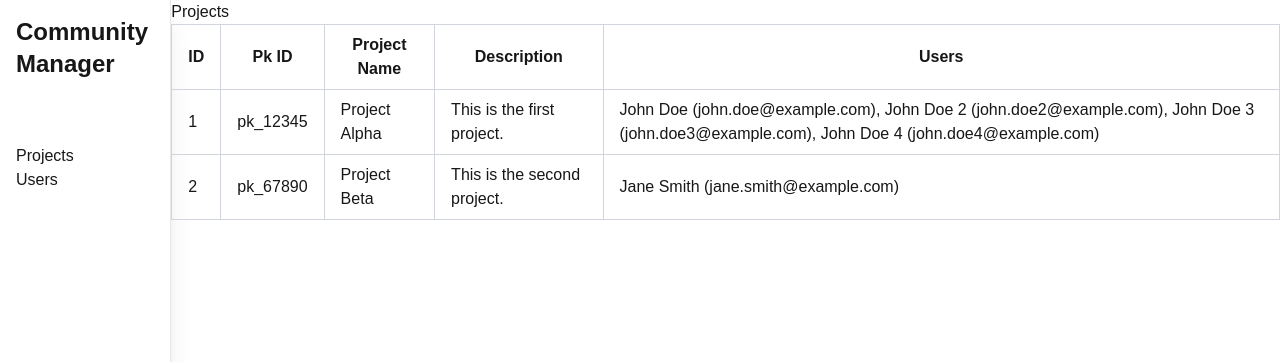
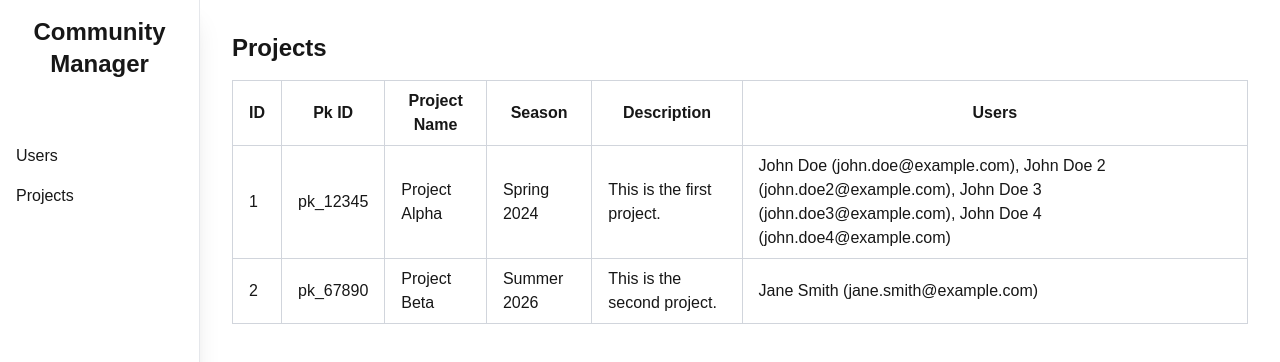
Before and after one commit to dataforgoodfr/d4g-community-manager, a Next.js app in the folder frontend/: page /projects in a window 1280 px wide. Shown: the top 362 px of the page. Built offline with nearby package versions, Linux system fonts and the light colour scheme.

Commit message:
fix header + improve UI

```diff
--- a/frontend/app/layout.tsx
+++ b/frontend/app/layout.tsx
@@ -26,14 +26,14 @@ export default function RootLayout({
     <html lang="en">
       <body className={`${geistSans.variable} ${geistMono.variable} antialiased`}>
         <div className="flex">
-          <div className="w-60 h-screen p-4 border-r border-gray-200 flex flex-col gap-16 shadow-xl">
-            <h1 className="text-2xl font-bold align-middle">Community Manager</h1>
-            <div className="flex flex-col">
+          <div className="w-50 grow-0 shrink-0 h-screen p-4 border-r border-gray-200 flex flex-col gap-16 shadow-xl">
+            <h1 className="text-2xl font-bold text-center">Community Manager</h1>
+            <div className="flex flex-col gap-4">
+              <a href="/users">Users</a>
               <a href="/projects">Projects</a>
-              <a href="/users">Users</a>
             </div>
           </div>
-          <div>{children}</div>
+          <div className="p-8">{children}</div>
         </div>
       </body>
     </html>
--- a/frontend/app/projects/page.tsx
+++ b/frontend/app/projects/page.tsx
@@ -3,6 +3,7 @@ interface Project {
   pk_id: string;
   name: string;
   description: string;
+  season: string;
   users: {
     id: number;
     username: string;
@@ -17,6 +18,7 @@ export default function Home() {
       pk_id: "pk_12345",
       name: "Project Alpha",
       description: "This is the first project.",
+      season: "Spring 2024",
       users: [
         {
           id: 1,
@@ -45,6 +47,7 @@ export default function Home() {
       pk_id: "pk_67890",
       name: "Project Beta",
       description: "This is the second project.",
+      season: "Summer 2026",
       users: [
         {
           id: 2,
@@ -56,14 +59,15 @@ export default function Home() {
   ];
 
   return (
-    <div>
-      <h1>Projects</h1>
+    <div className="flex flex-col gap-4">
+      <h1 className="text-2xl font-bold">Projects</h1>
       <table className="table-auto border-collapse border border-gray-300">
         <thead>
           <tr>
             <th className="border border-gray-300 px-4 py-2">ID</th>
             <th className="border border-gray-300 px-4 py-2">Pk ID</th>
             <th className="border border-gray-300 px-4 py-2">Project Name</th>
+            <th className="border border-gray-300 px-4 py-2">Season</th>
             <th className="border border-gray-300 px-4 py-2">Description</th>
             <th className="border border-gray-300 px-4 py-2">Users</th>
           </tr>
@@ -74,6 +78,7 @@ export default function Home() {
               <td className="border border-gray-300 px-4 py-2">{project.id}</td>
               <td className="border border-gray-300 px-4 py-2">{project.pk_id}</td>
               <td className="border border-gray-300 px-4 py-2">{project.name}</td>
+              <td className="border border-gray-300 px-4 py-2">{project.season}</td>
               <td className="border border-gray-300 px-4 py-2">{project.description}</td>
               <td className="border border-gray-300 px-4 py-2">
                 {project.users.map((user) => `${user.username} (${user.email})`).join(", ")}
--- a/frontend/app/users/page.tsx
+++ b/frontend/app/users/page.tsx
@@ -41,9 +41,12 @@ export default function Home() {
     },
   ];
 
+  // TODO: thead fix : https://stackoverflow.com/questions/21168521/table-fixed-header-and-scrollable-body
+
   return (
-    <div>
-      <h1>Users</h1>
+    <div className="flex flex-col gap-4">
+      <h1 className="text-2xl font-bold">Users</h1>
+
       <table className="table-auto border-collapse border border-gray-300">
         <thead>
           <tr>
```
